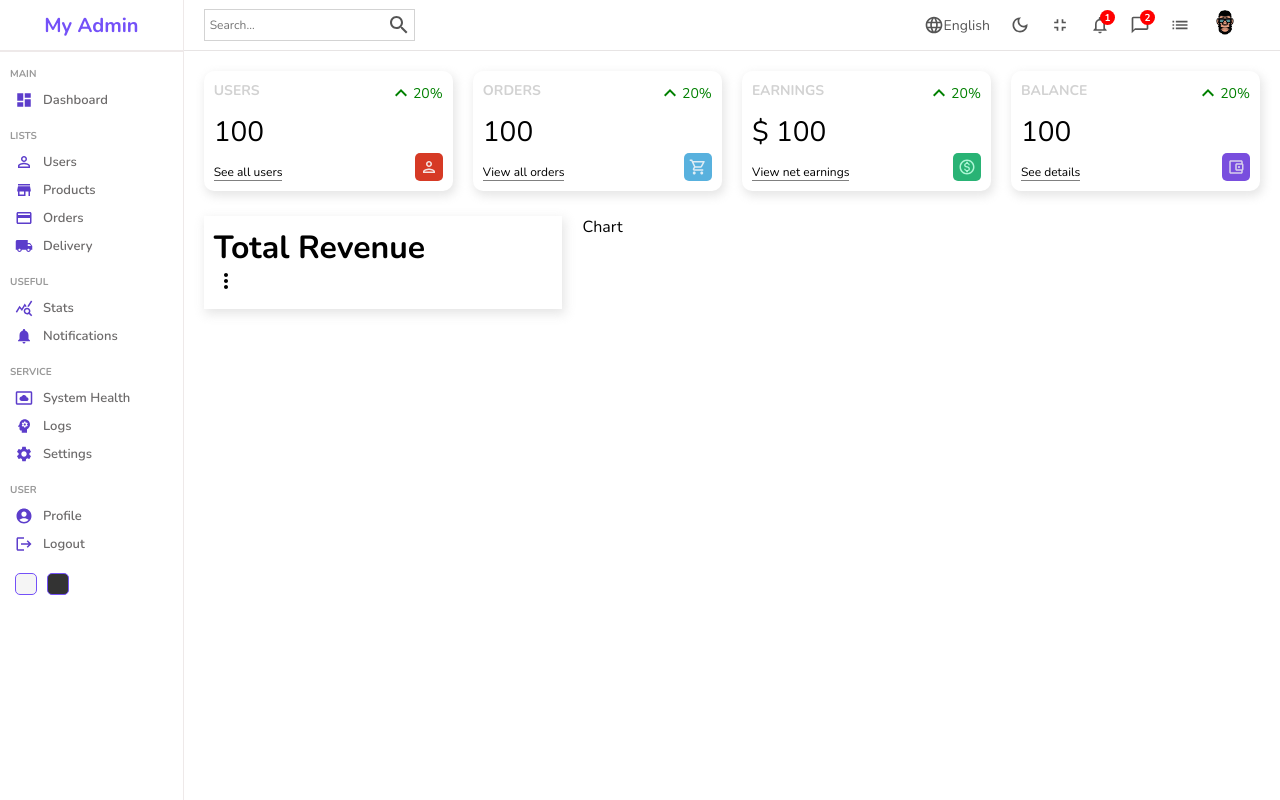
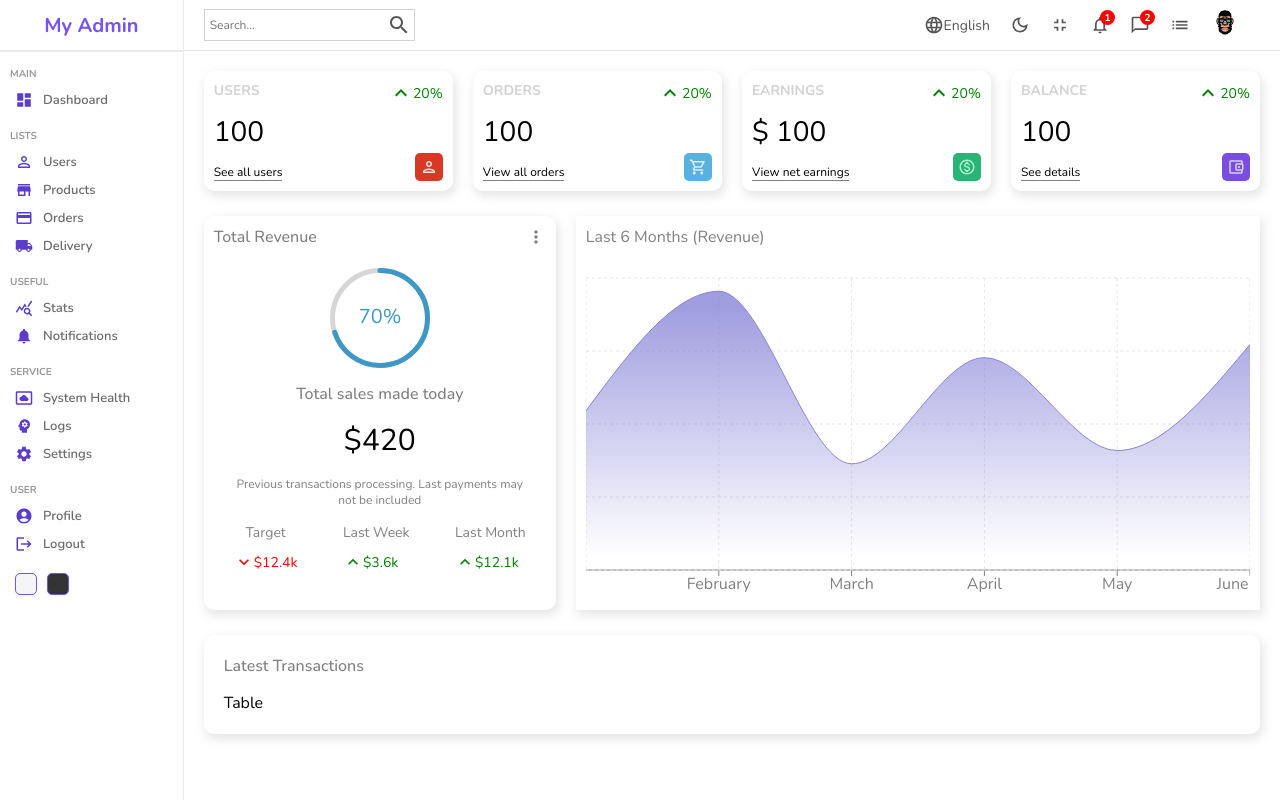
Before and after one commit to andrewgomez1992/myadmin, a React (Create React App) app: page / in a window 1280 px wide. Built offline with nearby package versions, Linux system fonts and the light colour scheme.

Commit message:
graph set

```diff
--- a/package.json
+++ b/package.json
@@ -11,9 +11,11 @@
     "@testing-library/react": "^13.2.0",
     "@testing-library/user-event": "^13.5.0",
     "react": "^18.1.0",
+    "react-circular-progressbar": "^2.0.4",
     "react-dom": "^18.1.0",
     "react-router-dom": "^6.3.0",
     "react-scripts": "5.0.1",
+    "recharts": "^2.1.9",
     "sass": "^1.51.0",
     "web-vitals": "^2.1.4"
   },
--- a/src/components/chart/Chart.jsx
+++ b/src/components/chart/Chart.jsx
@@ -1,8 +1,51 @@
 import React from 'react'
 import './chart.scss'
+import {
+    AreaChart,
+    Area,
+    XAxis,
+    YAxis,
+    CartesianGrid,
+    Tooltip,
+    Legend,
+    ResponsiveContainer
+} from 'recharts';
+
+const data = [
+    { name: "January", Total: 1200 },
+    { name: "February", Total: 2100 },
+    { name: "March", Total: 800 },
+    { name: "April", Total: 1600 },
+    { name: "May", Total: 900 },
+    { name: "June", Total: 1700 },
+];
 
 export const Chart = () => {
     return (
-        <div className='chart'>Chart</div>
+        <div className='chart'>
+            <div className="title">Last 6 Months (Revenue) </div>
+            <ResponsiveContainer width="100%" aspect={2 / 1}>
+                <AreaChart width={730} height={250} data={data} className="area"
+                    margin={{ top: 10, right: 0, left: 0, bottom: 0 }}>
+                    <defs>
+                        <linearGradient id="total" x1="0" y1="0" x2="0" y2="1">
+                            <stop offset="5%" stopColor="#8884d8" stopOpacity={0.8} />
+                            <stop offset="95%" stopColor="#8884d8" stopOpacity={0} />
+                        </linearGradient>
+
+                    </defs>
+                    <XAxis dataKey="name" stroke="grey" />
+                    <CartesianGrid strokeDasharray="3 3" className='chartGrid' />
+                    <Tooltip />
+                    <Area
+                        type="monotone"
+                        dataKey="Total"
+                        stroke="#8884d8"
+                        fillOpacity={1}
+                        fill="url(#total)"
+                    />
+                </AreaChart>
+            </ResponsiveContainer>
+        </div>
     )
 }
--- a/src/components/chart/chart.scss
+++ b/src/components/chart/chart.scss
@@ -1,3 +1,18 @@
 .chart {
     flex: 4;
+    -webkit-box-shadow: 2px 4px 10px 1px rgba(0, 0, 0, 0.47);
+    box-shadow: 2px 4px 10px 1px rgba(201, 201, 201, 0.47);
+    padding: 10px;
+    color: grey;
+
+
+    .title {
+        margin-bottom: 20px;
+    }
+
+    .chartGrid {
+        stroke: rgb(231, 229, 229);
+    }
+
+
 }
--- a/src/components/featured/Featured.jsx
+++ b/src/components/featured/Featured.jsx
@@ -1,15 +1,51 @@
 import React from 'react'
 import './featured.scss'
 import MoreVertIcon from '@mui/icons-material/MoreVert';
+import { CircularProgressbar } from 'react-circular-progressbar';
+import 'react-circular-progressbar/dist/styles.css';
+import KeyboardArrowUpOutlined from '@mui/icons-material/KeyboardArrowUpOutlined';
+import KeyboardArrowDownIcon from '@mui/icons-material/KeyboardArrowDown';
 
 export const Featured = () => {
     return (
         <div className='featured'>
             <div className="top">
                 <h1 className="title">Total Revenue</h1>
-                <MoreVertIcon />
+                <MoreVertIcon fontSize="small" />
             </div>
-            <div className="bottom"></div>
+            <div className="bottom">
+                <div className="featuredChart">
+                    <CircularProgressbar value={70} text={"70%"} strokeWidth="5" />
+                </div>
+                <p className="title">Total sales made today</p>
+                <p className="amount">$420</p>
+                <p className="desc">
+                    Previous transactions processing. Last payments may not be included
+                </p>
+                <div className="summary">
+                    <div className="item">
+                        <div className="itemTitle">Target</div>
+                        <div className="itemResult negative">
+                            <KeyboardArrowDownIcon fontSize='small' />
+                            <div className="resultAmount">$12.4k</div>
+                        </div>
+                    </div>
+                    <div className="item">
+                        <div className="itemTitle">Last Week</div>
+                        <div className="itemResult positive">
+                            <KeyboardArrowUpOutlined fontSize='small' />
+                            <div className="resultAmount">$3.6k</div>
+                        </div>
+                    </div>
+                    <div className="item">
+                        <div className="itemTitle">Last Month</div>
+                        <div className="itemResult positive">
+                            <KeyboardArrowUpOutlined fontSize='small' />
+                            <div className="resultAmount">$12.1k</div>
+                        </div>
+                    </div>
+                </div>
+            </div>
         </div>
     )
 }
--- a/src/components/featured/featured.scss
+++ b/src/components/featured/featured.scss
@@ -3,4 +3,84 @@
     -webkit-box-shadow: 2px 4px 10px 1px rgba(0, 0, 0, 0.47);
     box-shadow: 2px 4px 10px 1px rgba(201, 201, 201, 0.47);
     padding: 10px;
+    border-radius: 10px;
+
+    &:hover {
+        transform: scale(1.05)
+    }
+
+    .top {
+        display: flex;
+        align-items: center;
+        justify-content: space-between;
+        color: gray;
+
+        .title {
+            font-size: 16px;
+            font-weight: 500;
+        }
+    }
+
+    .bottom {
+        padding: 20px;
+        display: flex;
+        flex-direction: column;
+        align-items: center;
+        justify-content: center;
+        gap: 15px;
+
+        .featuredChart {
+            width: 100px;
+            height: 100px;
+        }
+
+        .title {
+            font-weight: 500;
+            color: gray;
+        }
+
+        .amount {
+            font-size: 30px;
+        }
+
+        .desc {
+            font-weight: 300;
+            font-size: 12px;
+            color: gray;
+            text-align: center;
+        }
+
+        .summary {
+            width: 100%;
+            display: flex;
+            align-items: center;
+            justify-content: space-between;
+
+            .item {
+                text-align: center;
+
+                .itemTitle {
+                    font-size: 14px;
+                    color: gray;
+                }
+
+                .itemResult {
+                    display: flex;
+                    align-items: center;
+                    margin-top: 10px;
+                    font-size: 14px;
+
+                    &.positive {
+                        color: green;
+                    }
+
+                    &.negative {
+                        color: red;
+                    }
+                }
+            }
+        }
+
+
+    }
 }
--- /dev/null
+++ b/src/components/table/Table.jsx
@@ -0,0 +1,8 @@
+import React from 'react'
+import './table.scss'
+
+export const Table = () => {
+    return (
+        <div className='table'>Table</div>
+    )
+}
--- a/src/pages/home/Home.jsx
+++ b/src/pages/home/Home.jsx
@@ -5,6 +5,7 @@
 import { Widget } from '../../components/widgets/Widget';
 import { Featured } from '../../components/featured/Featured';
 import { Chart } from '../../components/chart/Chart';
+import { Table } from '../../components/table/Table';
 
 const Home = () => {
     return (
@@ -22,6 +23,10 @@
                     <Featured />
                     <Chart />
                 </div>
+                <div className="listContainer">
+                    <div className="listTitle">Latest Transactions</div>
+                    <Table />
+                </div>
             </div>
         </div>
     )
--- a/src/pages/home/home.scss
+++ b/src/pages/home/home.scss
@@ -15,5 +15,19 @@
         .charts {
             padding: 5px 20px;
         }
+
+        .listContainer {
+            -webkit-box-shadow: 2px 4px 10px 1px rgba(0, 0, 0, 0.47);
+            box-shadow: 2px 4px 10px 1px rgba(201, 201, 201, 0.47);
+            padding: 20px;
+            margin: 20px;
+            border-radius: 10px;
+
+            .listTitle {
+                font-weight: 500;
+                color: gray;
+                margin-bottom: 15px;
+            }
+        }
     }
 }
```
Also changed, not shown: src/components/table/table.scss (added), 1 other file (tests, documents, lock files or other folders).
